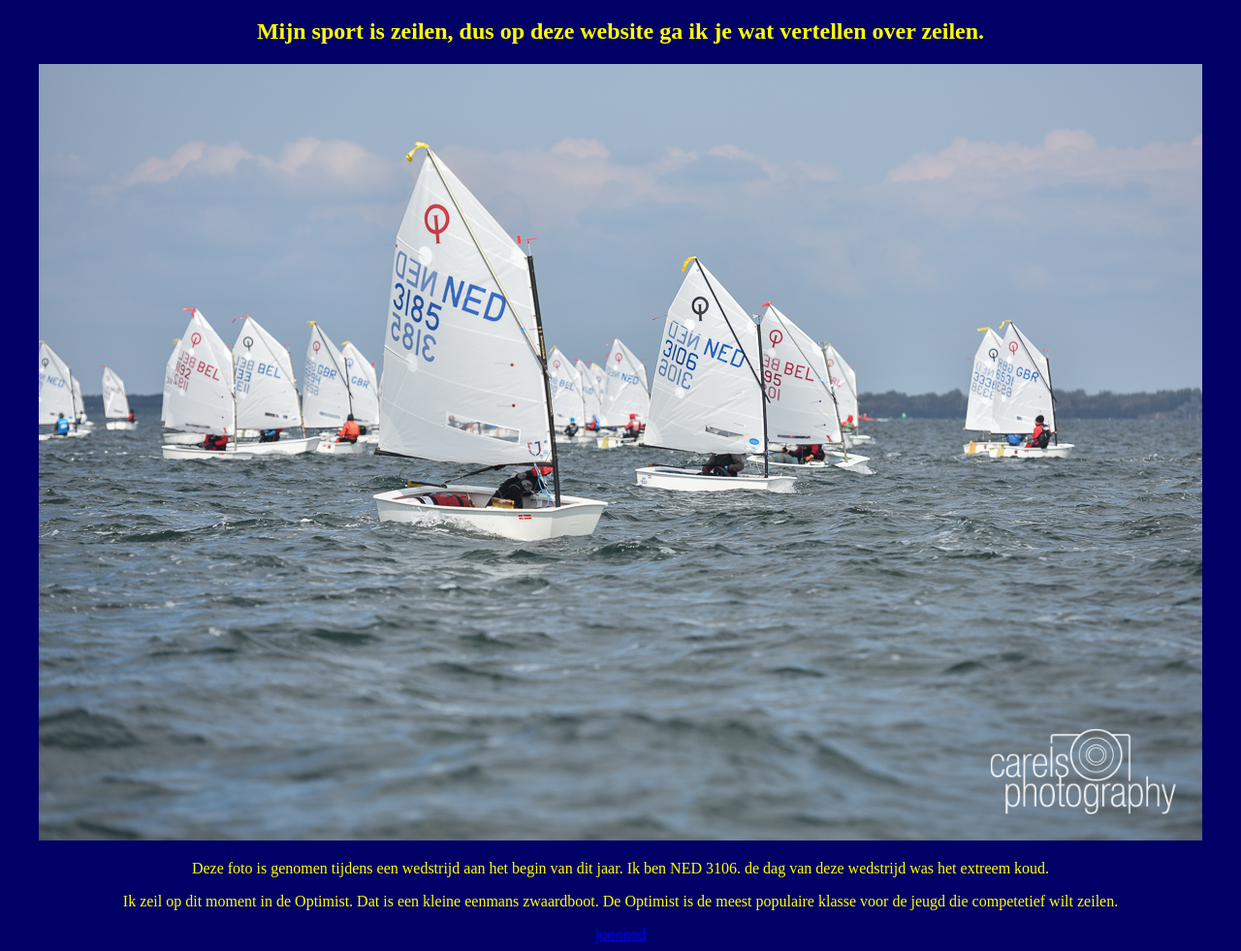
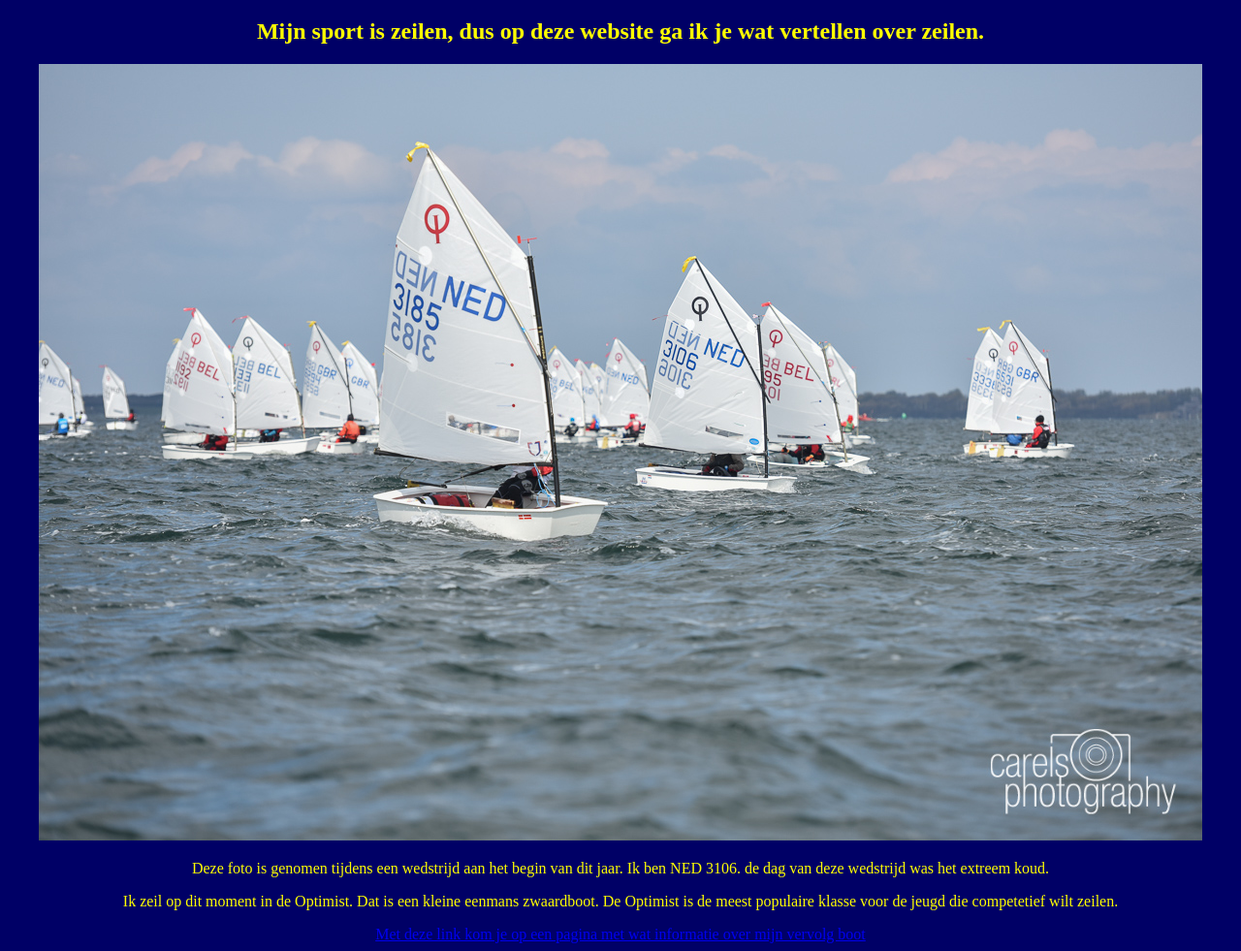
Before and after one commit to sailorman2/first-website, a plain HTML site: page index.html in a window 1280 px wide. Shown: the part 61-1042 px from the top of the page at 97% size. Drawn offline with Linux system fonts and the light colour scheme.

Commit message:
Update index.html

```diff
--- a/index.html
+++ b/index.html
@@ -11,7 +11,7 @@
  <img src="img/169054227.zZbf0anC.OptispringDag1-2019190.jpg" alt="ik zeilen">
  <p> Deze foto is genomen tijdens een wedstrijd aan het begin van dit jaar. Ik ben NED 3106. de dag van deze wedstrijd was het extreem koud. </p>
  <p> Ik zeil op dit moment in de Optimist. Dat is een kleine eenmans zwaardboot. De Optimist is de meest populaire klasse voor de jeugd die competetief wilt zeilen. </p>
-<a href="https://sailorman2.github.io/first-website/secondpagewebsite">joooood</a>
+<a href="https://sailorman2.github.io/first-website/secondpagewebsite">Met deze link kom je op een pagina met wat informatie over mijn vervolg boot</a>
 
 </body>
 </html>
```
